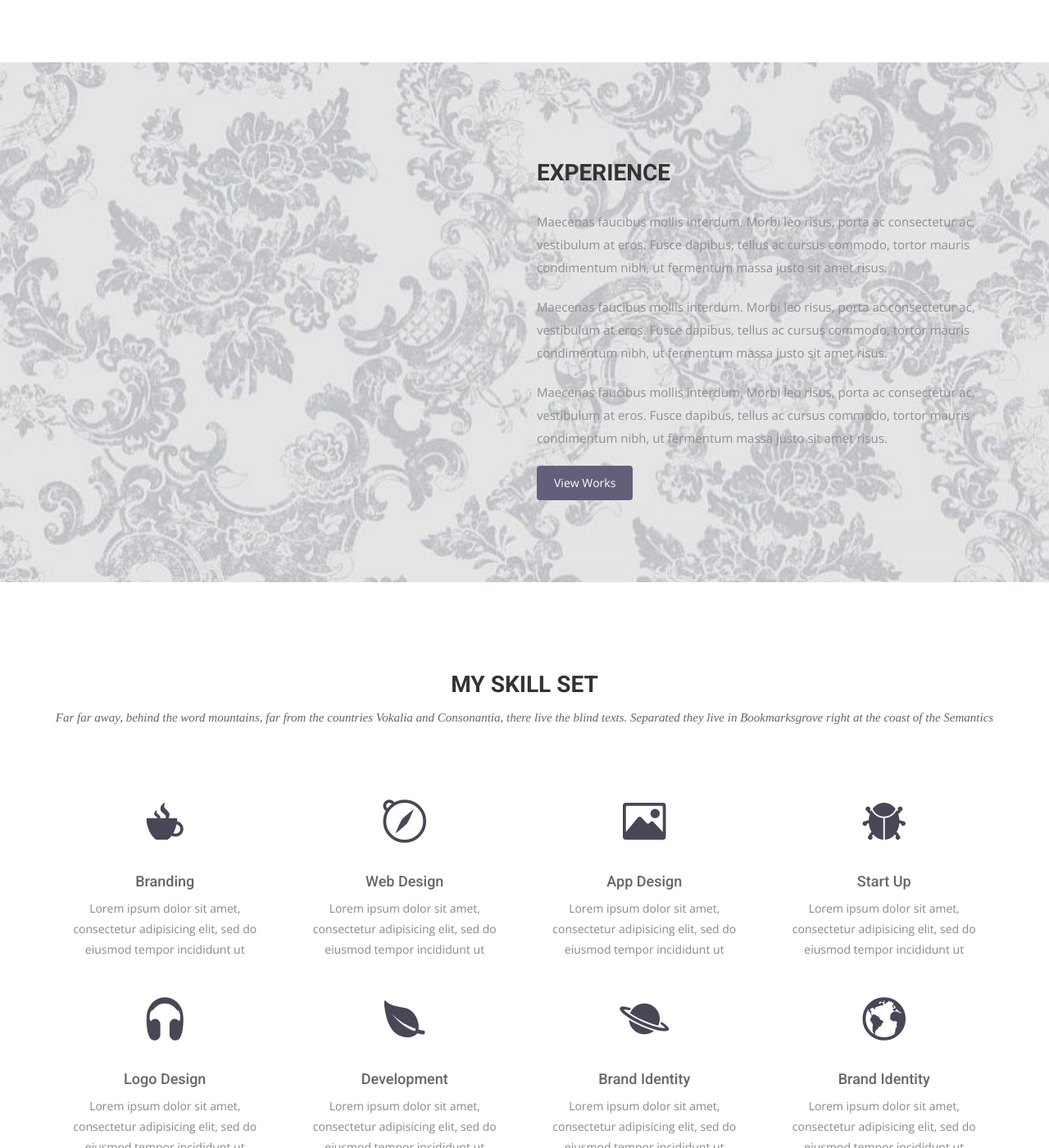
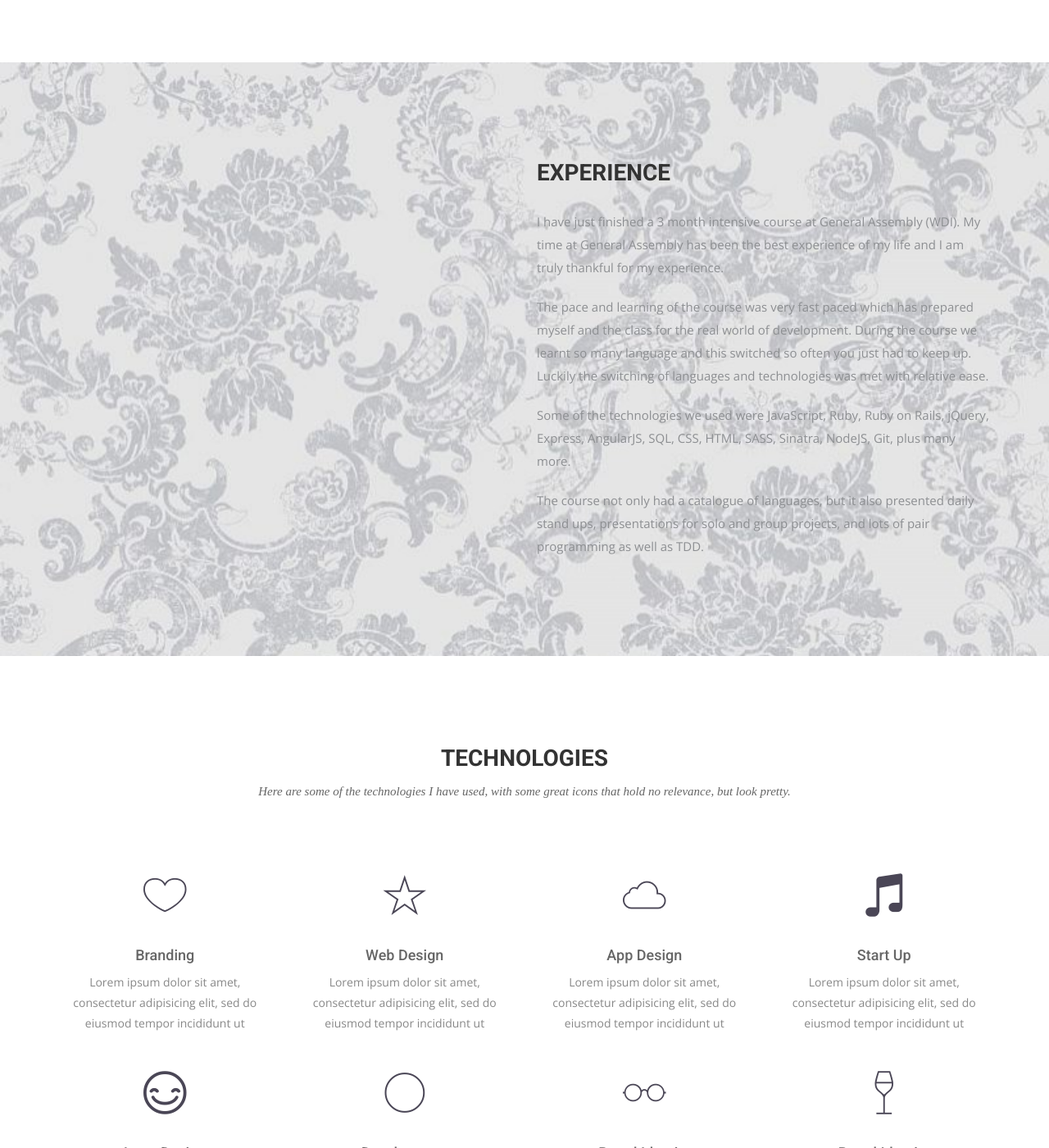
Before and after one commit to Nattie87/Nattie87.github.io, a Jekyll site: the page built from index.html, in a window 1280 px wide and 1400 px high, scrolled down 1487 px. Shown: the whole window at 82% size. Built offline with Jekyll 4.4.1, drawn with Linux system fonts in a browser that asks for light colours; nearby versions of some CDN libraries; some web fonts are replaced.

Commit message:
Added icons to tech page

```diff
--- a/index.html
+++ b/index.html
@@ -45,10 +45,14 @@ permalink: /
   <div class="row">
     <div class="col-md-6 col-md-offset-6">
       <h2>EXPERIENCE</h2>
-      <p>Maecenas faucibus mollis interdum. Morbi leo risus, porta ac consectetur ac, vestibulum at eros. Fusce dapibus, tellus ac cursus commodo, tortor mauris condimentum nibh, ut fermentum massa justo sit amet risus.</p>
-      <p>Maecenas faucibus mollis interdum. Morbi leo risus, porta ac consectetur ac, vestibulum at eros. Fusce dapibus, tellus ac cursus commodo, tortor mauris condimentum nibh, ut fermentum massa justo sit amet risus.</p>
-      <p>Maecenas faucibus mollis interdum. Morbi leo risus, porta ac consectetur ac, vestibulum at eros. Fusce dapibus, tellus ac cursus commodo, tortor mauris condimentum nibh, ut fermentum massa justo sit amet risus.</p>
-      <a href="#" class="btn btn-view-works">View Works</a>
+      <p>I have just finished a 3 month intensive course at General Assembly (WDI). My time at General Assembly has been the best experience of my life and I am truly thankful for my experience. </p>
+
+      <p>The pace and learning of the course was very fast paced which has prepared myself and the class for the real world of development. During the course we learnt so many language and this switched so often you just had to keep up. Luckily the switching of languages and technologies was met with relative ease.</p>
+
+      <p>Some of the technologies we used were JavaScript, Ruby, Ruby on Rails, jQuery, Express, AngularJS, SQL, CSS, HTML, SASS, Sinatra, NodeJS, Git, plus many more.</p>
+
+      <p>The course not only had a catalogue of languages, but it also presented daily stand ups, presentations for solo and group projects, and lots of pair programming as well as TDD.</p>
+      <!-- <a href="#" class="btn btn-view-works">View Works</a> -->
     </div>
   </div>
 </div>
@@ -59,63 +63,63 @@ permalink: /
   <div class="container">
     <div class="row">
       <div class="section-title">
-        <h2>MY SKILL SET</h2>
-        <p>Far far away, behind the word mountains, far from the countries Vokalia and Consonantia, there live the blind texts. Separated they live in Bookmarksgrove right at the coast of the Semantics</p>
+        <h2>TECHNOLOGIES</h2>
+        <p>Here are some of the technologies I have used, with some great icons that hold no relevance, but look pretty. </p>
       </div>
     </div>
     <div class="row ">
       <div class="col-sm-6 col-md-3">
         <div class="service-item">
-          <i class="icon ion-coffee"></i>
+          <i class="ion-ios-heart-outline"></i>
           <h4>Branding</h4>
           <p>Lorem ipsum dolor sit amet, consectetur adipisicing elit, sed do eiusmod tempor incididunt ut </p>
         </div>
       </div>
       <div class="col-sm-6 col-md-3">
         <div class="service-item">
-          <i class="ion-compass"></i>
+          <i class="ion-ios-star-outline"></i>
           <h4>Web Design</h4>
           <p>Lorem ipsum dolor sit amet, consectetur adipisicing elit, sed do eiusmod tempor incididunt ut </p>
         </div>
       </div>
       <div class="col-sm-6 col-md-3">
         <div class="service-item">
-          <i class="ion-image"></i>
+          <i class="ion-ios-cloud-outline"></i>
           <h4>App Design</h4>
           <p>Lorem ipsum dolor sit amet, consectetur adipisicing elit, sed do eiusmod tempor incididunt ut </p>
         </div>
       </div>
       <div class="col-sm-6 col-md-3">
         <div class="service-item">
-          <i class="ion-bug"></i>
+          <i class="ion-music-note"></i>
           <h4>Start Up</h4>
           <p>Lorem ipsum dolor sit amet, consectetur adipisicing elit, sed do eiusmod tempor incididunt ut </p>
         </div>
       </div>
       <div class="col-sm-6 col-md-3">
         <div class="service-item">
-          <i class="ion-headphone"></i>
+          <i class="ion-happy-outline"></i>
           <h4>Logo Design</h4>
           <p>Lorem ipsum dolor sit amet, consectetur adipisicing elit, sed do eiusmod tempor incididunt ut </p>
         </div>
       </div>
       <div class="col-sm-6 col-md-3">
         <div class="service-item">
-          <i class="ion-leaf"></i>
+          <i class="ion-ios-circle-outline"></i>
           <h4>Development</h4>
           <p>Lorem ipsum dolor sit amet, consectetur adipisicing elit, sed do eiusmod tempor incididunt ut </p>
         </div>
       </div>
       <div class="col-sm-6 col-md-3">
         <div class="service-item">
-          <i class="ion-planet"></i>
+          <i class="ion-ios-glasses-outline"></i>
           <h4>Brand Identity</h4>
           <p>Lorem ipsum dolor sit amet, consectetur adipisicing elit, sed do eiusmod tempor incididunt ut </p>
         </div>
       </div>
       <div class="col-sm-6 col-md-3">
         <div class="service-item">
-          <i class="ion-earth"></i>
+          <i class="ion-ios-wineglass-outline"></i>
           <h4>Brand Identity</h4>
           <p>Lorem ipsum dolor sit amet, consectetur adipisicing elit, sed do eiusmod tempor incididunt ut </p>
         </div>
```
Also changed, not shown: img/computer.jpg (added).
